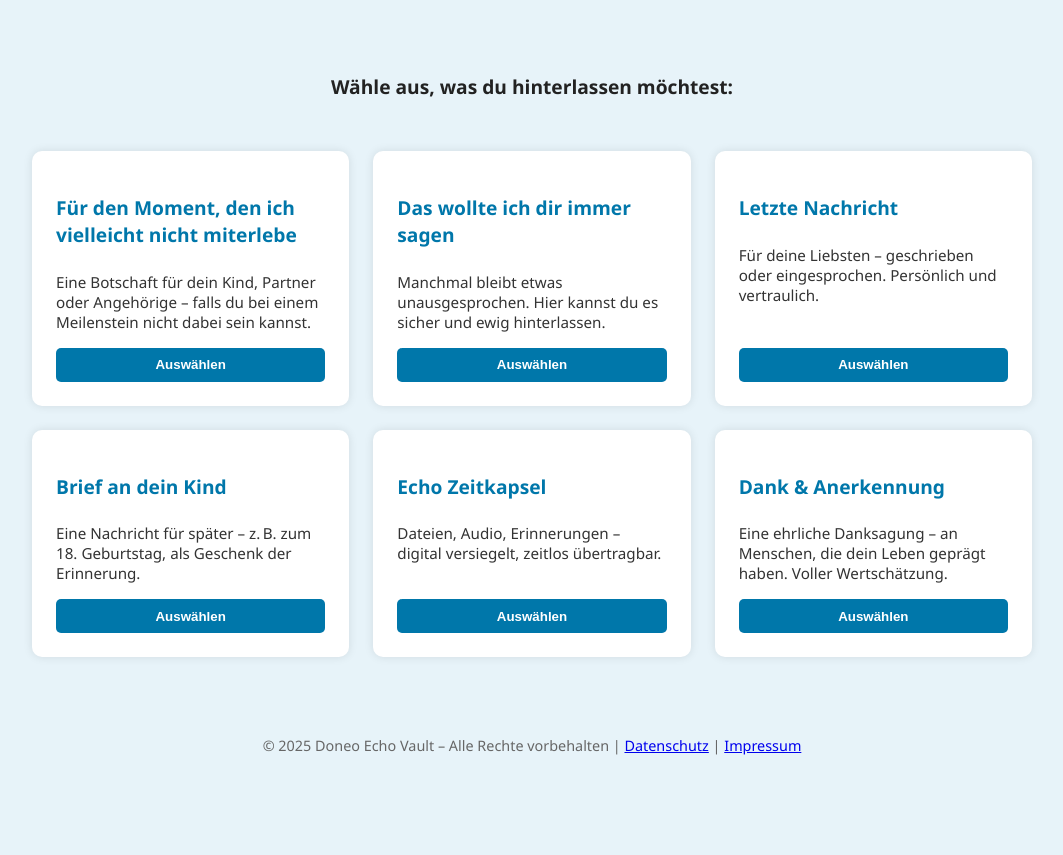
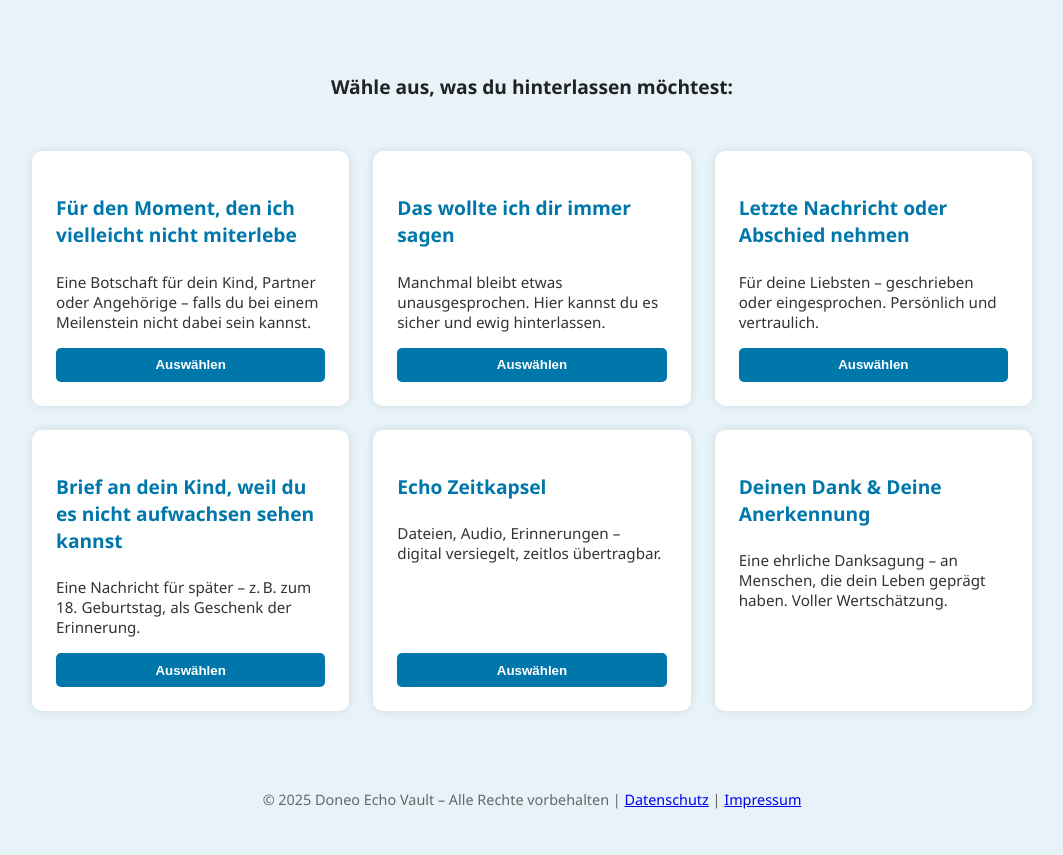
Before and after one commit to doneo24/echo_vault, a Flask app: page / in a window 1280 px wide. Shown: the part 490-1345 px from the top of the page, without its empty margins (108-1171 px from the left). Before the commit the page ends 1245 px from the top, so only its background shows below. Run offline with Flask 3, Linux system fonts and the light colour scheme.

Commit message:
Update index.html

```diff
--- a/templates/index.html
+++ b/templates/index.html
@@ -118,12 +118,12 @@
     <button>Auswählen</button>
   </div>
   <div class="card">
-    <h3>Letzte Nachricht</h3>
+    <h3>Letzte Nachricht oder Abschied nehmen</h3>
     <p>Für deine Liebsten – geschrieben oder eingesprochen. Persönlich und vertraulich.</p>
     <button>Auswählen</button>
   </div>
   <div class="card">
-    <h3>Brief an dein Kind</h3>
+    <h3>Brief an dein Kind, weil du es nicht aufwachsen sehen kannst</h3>
     <p>Eine Nachricht für später – z. B. zum 18. Geburtstag, als Geschenk der Erinnerung.</p>
     <button>Auswählen</button>
   </div>
@@ -133,9 +133,8 @@
     <button>Auswählen</button>
   </div>
   <div class="card">
-    <h3>Dank & Anerkennung</h3>
+    <h3>Deinen Dank & Deine Anerkennung</h3>
     <p>Eine ehrliche Danksagung – an Menschen, die dein Leben geprägt haben. Voller Wertschätzung.</p>
-    <button>Auswählen</button>
   </div>
 </section>
 
```
